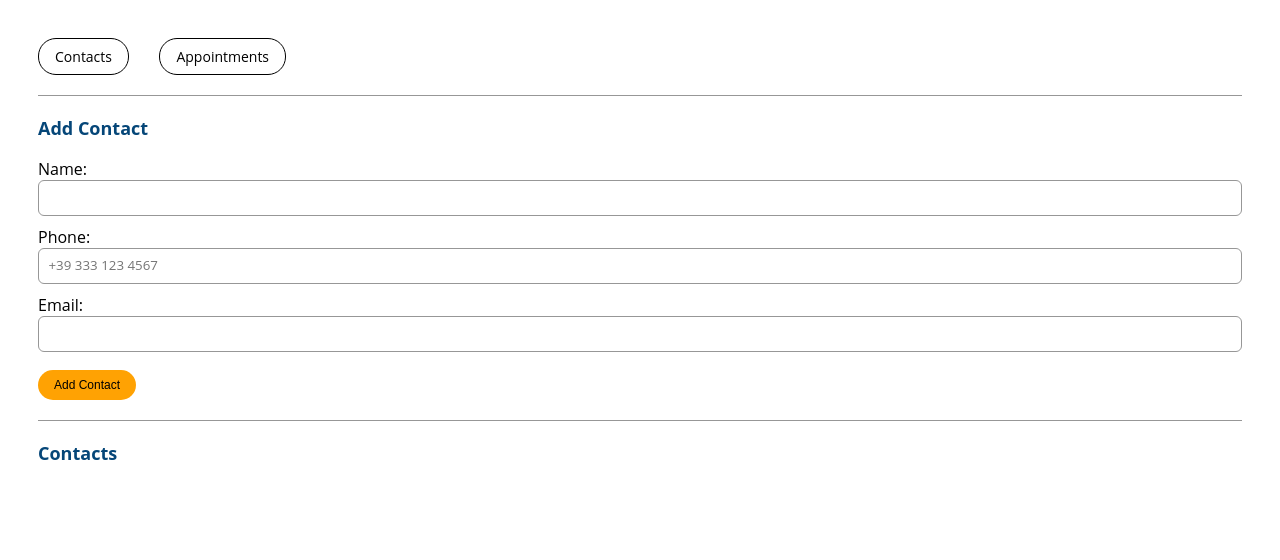
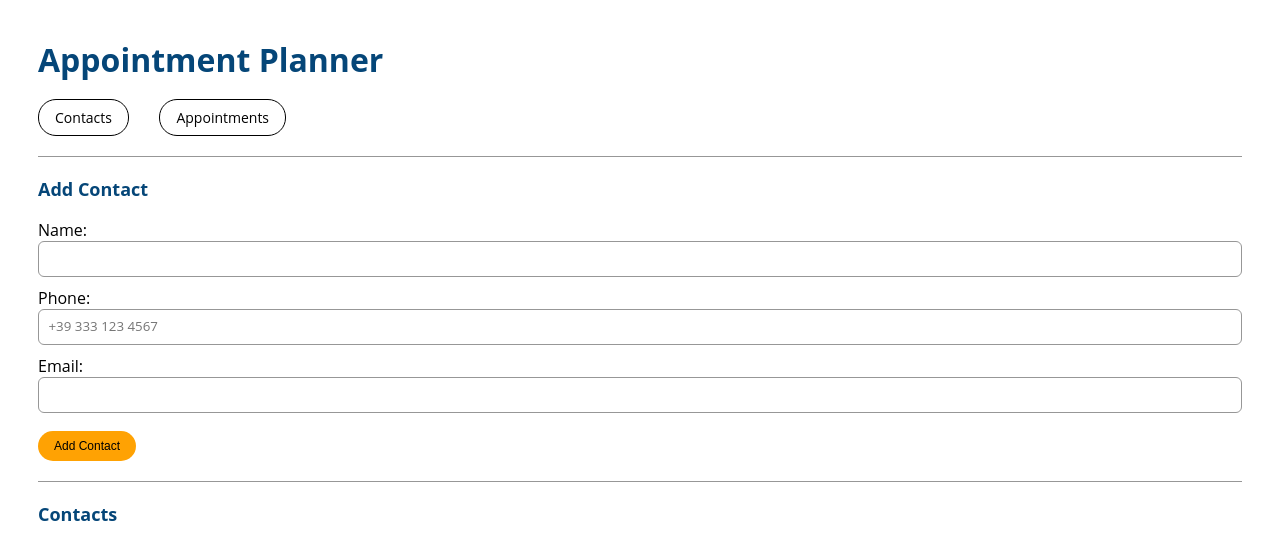
Before and after one commit to bindifilippo/appointment-planner, a React (Create React App) app: page /contacts in a window 1280 px wide. Shown: the top 560 px of the page. Built offline with nearby package versions, Linux system fonts and the light colour scheme.

Commit message:
UI improvement 3

```diff
--- a/public/index.css
+++ b/public/index.css
@@ -22,9 +22,9 @@ nav > a {
 }
 
 
-nav > a:focus {
+nav > a:active {
   background-color: #054678;
-   color: #ffffff;
+  color: #ffffff;
   transform: scale(0.97);
 }
 
--- a/src/components/root/Root.js
+++ b/src/components/root/Root.js
@@ -8,6 +8,9 @@ export const ROUTES = {
 function Root() {
     return (
         <>
+        <h1>
+            Appointment Planner
+        </h1>
             <nav>
                 <NavLink to={ROUTES.CONTACTS} >
                 Contacts
```
